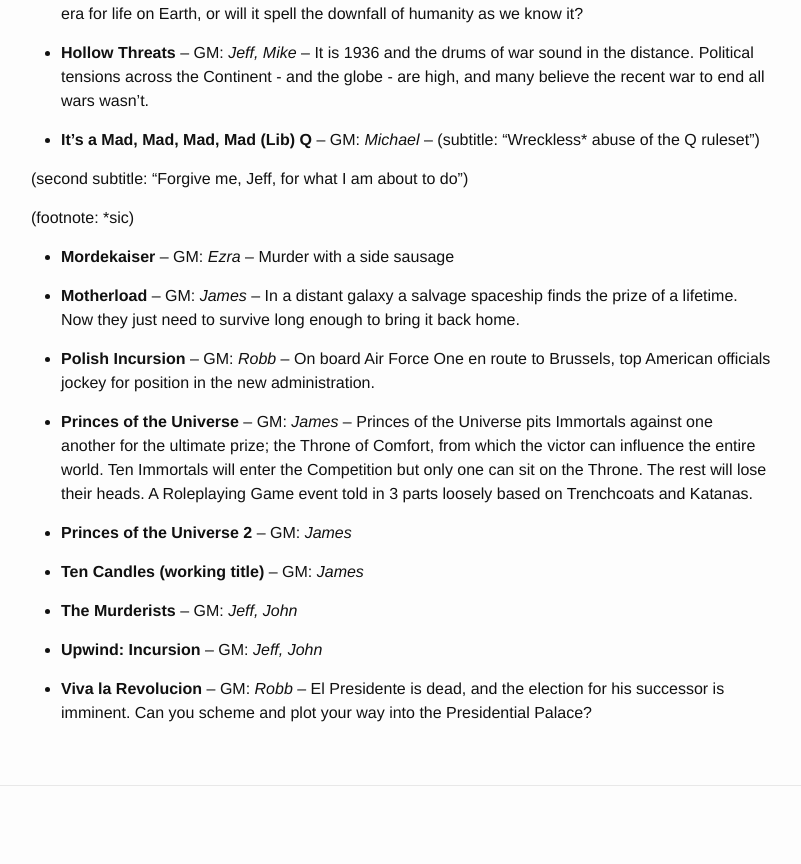
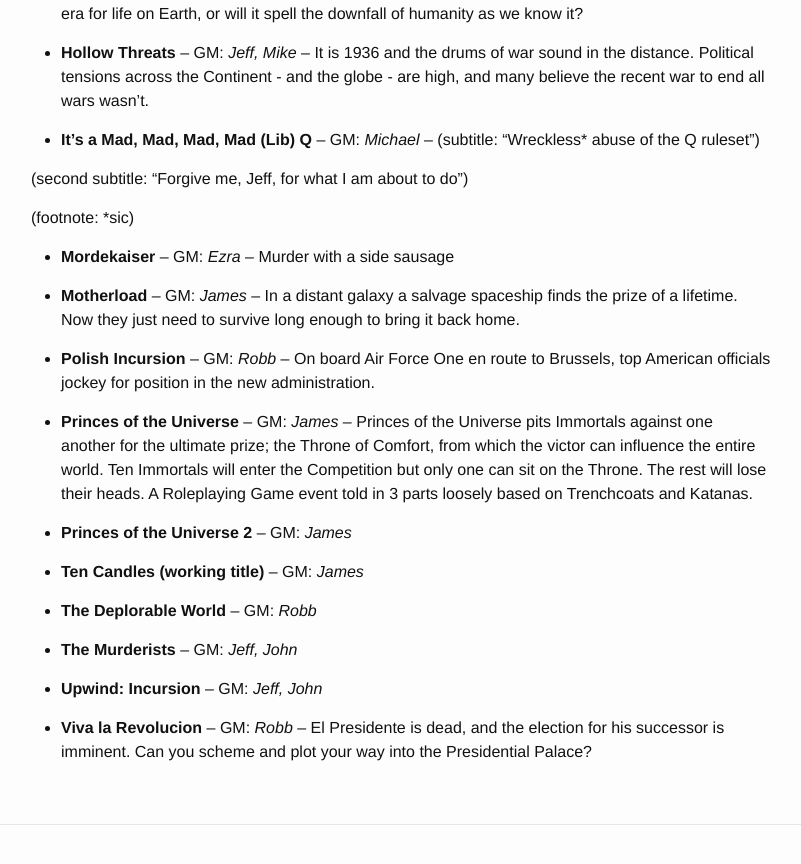
Before and after one commit to Geekend-PNW/geekend-pnw.github.com, a Jekyll site: the page built from games.md, in a window 1280 px wide and 900 px high, scrolled down 858 px. Shown: the top 864 px of the window, without its empty margins (239-1040 px from the left). Built offline with Jekyll 4.4.1, drawn with Linux system fonts in a browser that asks for light colours.

Commit message:
Deplorable World

```diff
--- a/_data/games.yml
+++ b/_data/games.yml
@@ -123,7 +123,11 @@
 
   gm: Michael
   events: 2018-07
-
+-
+  name: "The Deplorable World"
+  abstract:
+  gm: [ "Robb" ]
+  events: 2018-07
 -
   name: "Gygaxian Hellscape"
   abstract:
```
